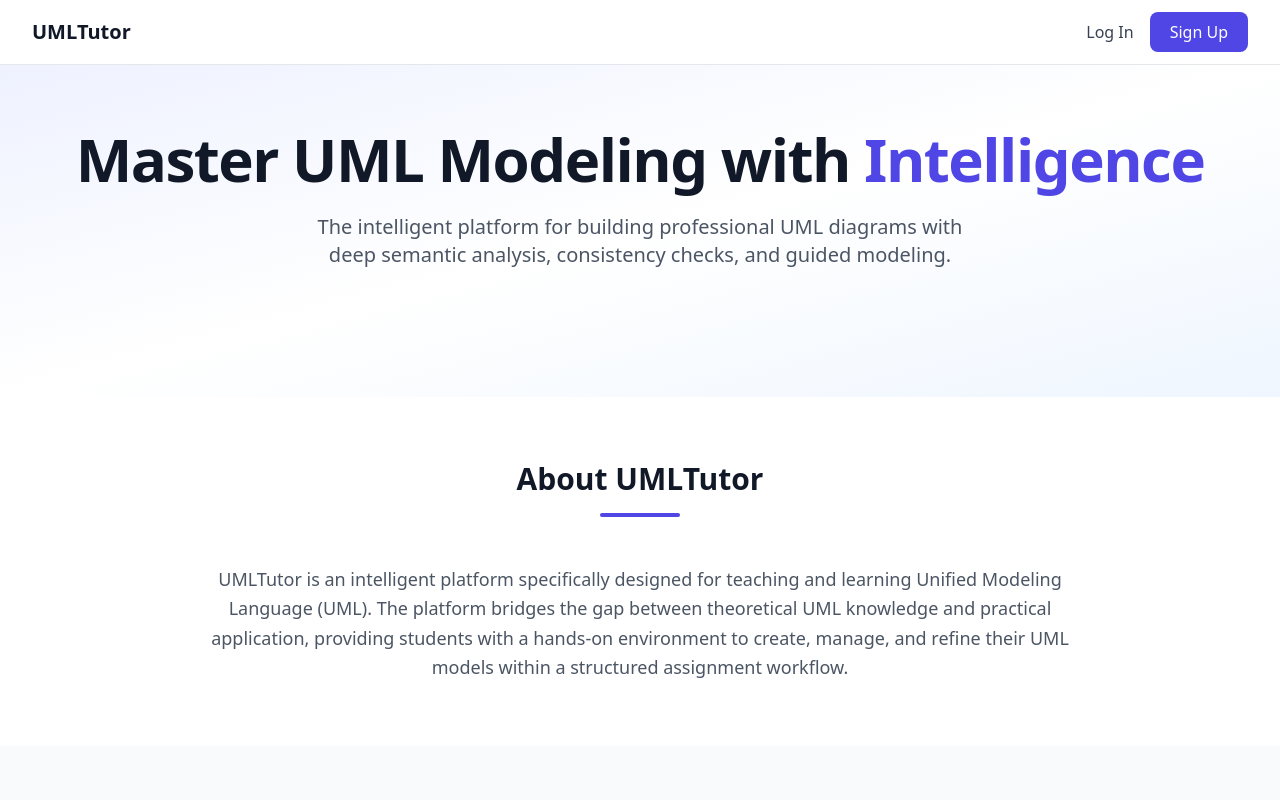
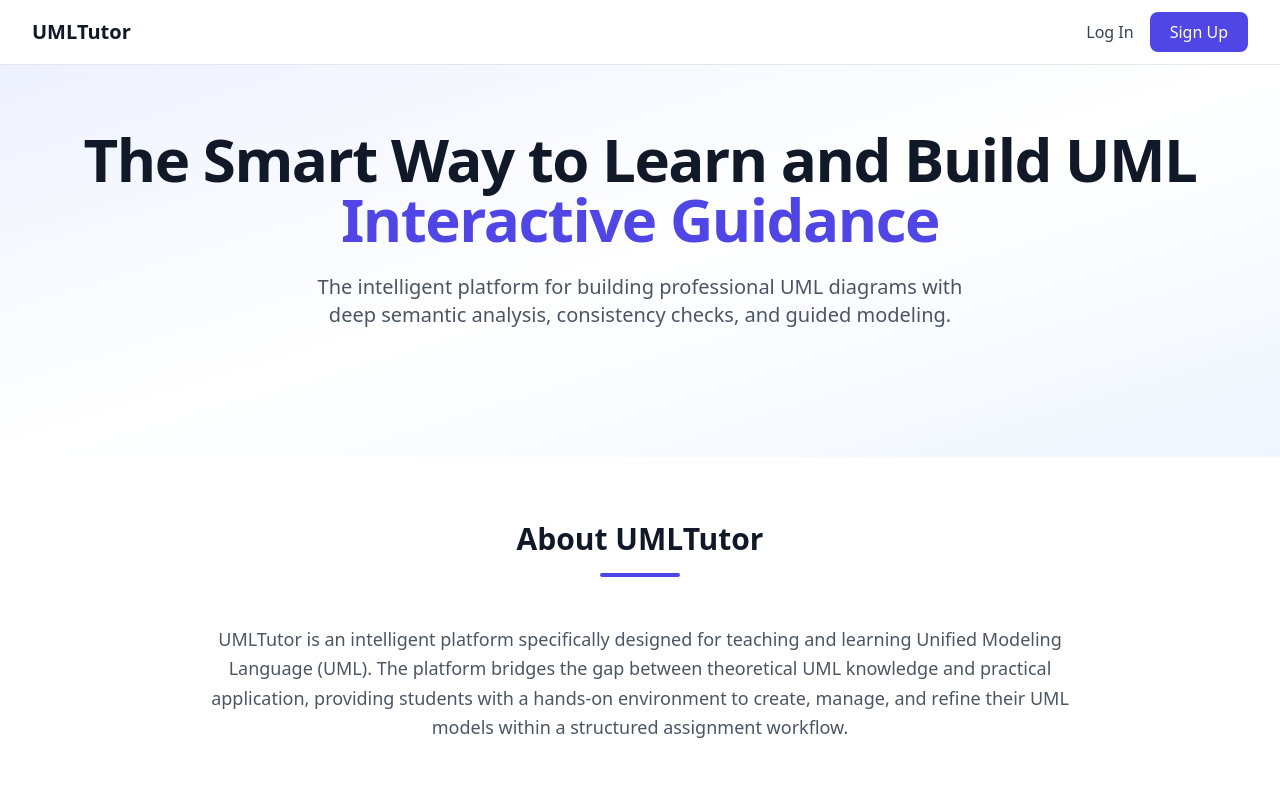
Before and after one commit to inamkarim96/umltutor, a React app in the folder umltutor-frontend/: page / in a window 1280 px wide. Shown: the top 800 px of the page. Built offline with nearby package versions, Linux system fonts and the light colour scheme; no server answers.

Commit message:
Fix SSD message overlap and activation mapping issues on load

```diff
--- a/umltutor-frontend/src/features/ssd/SSDDiagramEditor.jsx
+++ b/umltutor-frontend/src/features/ssd/SSDDiagramEditor.jsx
@@ -713,7 +713,8 @@ const SSDDiagramEditorInner = ({
         })) || [];
 
         const newEdges = ssdData.messages?.map((msg) => {
-            const y = msg.y || msg.yPosition || msg.positionY || MESSAGE_BASE_Y;
+            const rawY = msg.y || msg.yPosition || msg.positionY || MESSAGE_BASE_Y;
+            const y = Math.round(rawY / 10) * 10;
             return {
                 id: msg.id || uid(),
                 source: msg.fromLifelineId,
@@ -739,7 +740,15 @@ const SSDDiagramEditorInner = ({
 
         setNodes(newNodes);
         setEdges(newEdges);
-        setActivationBars(ssdData.activations || []);
+        const loadedActivations = (ssdData.activations || []).map(bar => ({
+            id: bar.id || bar.startMessageId || uid(),
+            lifelineId: bar.lifelineId || bar.participantId,
+            depth: bar.depth || bar.depthLevel || 0,
+            startY: bar.startY,
+            endY: bar.endY,
+            height: bar.height
+        }));
+        setActivationBars(loadedActivations);
 
         lastLoadedRef.current = dataString;
 
--- a/umltutor-frontend/src/pages/LandingPage.jsx
+++ b/umltutor-frontend/src/pages/LandingPage.jsx
@@ -119,8 +119,8 @@ const LandingPage = () => {
         <div className="max-w-7xl mx-auto px-4 sm:px-6 lg:px-8">
           <div className="text-center mb-16">
             <h1 className="text-[clamp(2.5rem,5vw+1rem,4rem)] md:text-6xl font-extrabold text-gray-900 mb-6 tracking-tight leading-tight">
-              Master UML Modeling with
-              <span className="text-indigo-600 block sm:inline mt-2 sm:mt-0"> Intelligence</span>
+              The Smart Way to Learn and Build UML
+              <span className="text-indigo-600 block sm:inline mt-2 sm:mt-0"> Interactive Guidance</span>
             </h1>
             <p className="text-xl text-gray-600 max-w-2xl mx-auto">
               The intelligent platform for building professional UML diagrams with deep semantic analysis, consistency checks, and guided modeling.
```
